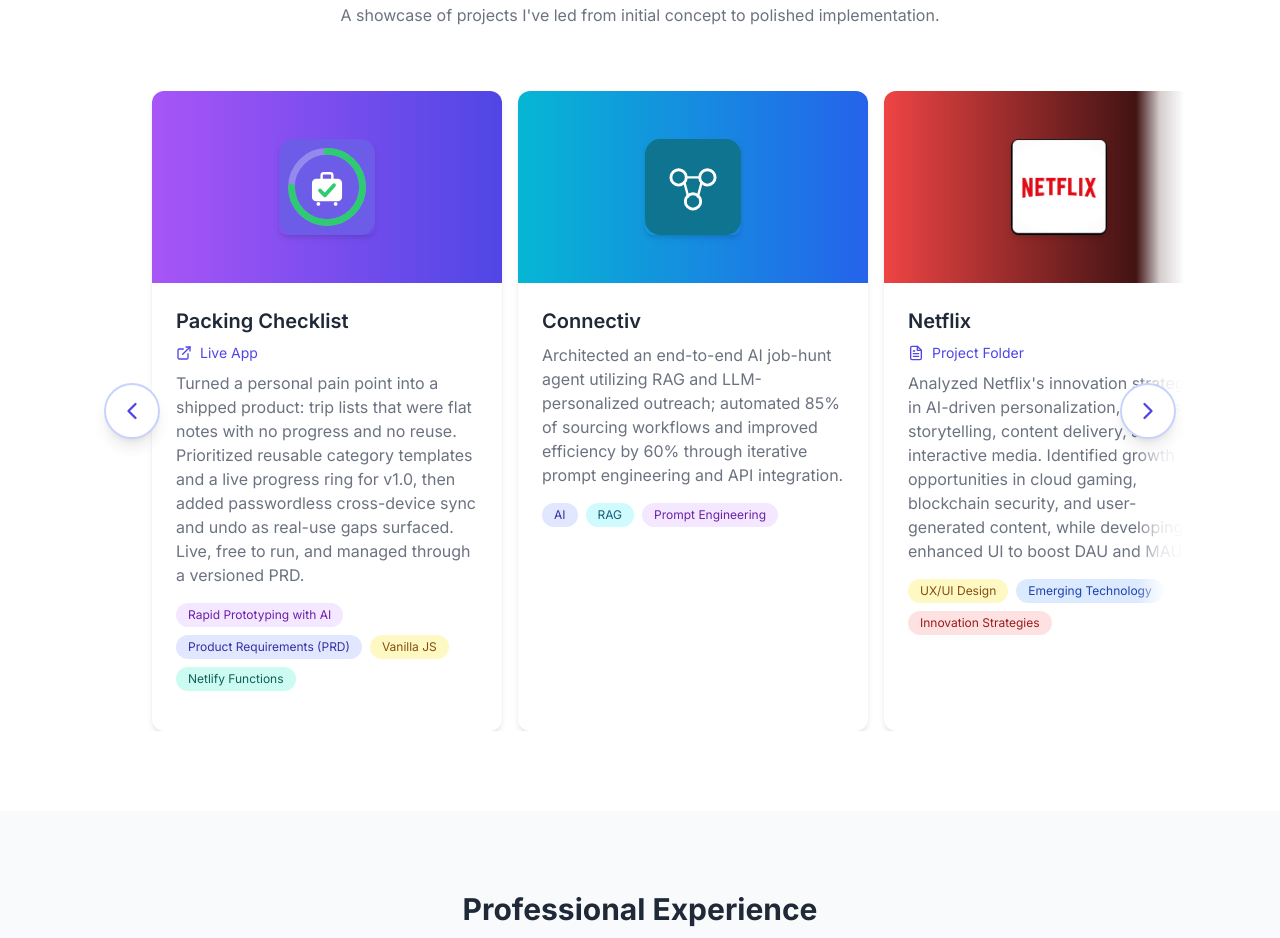
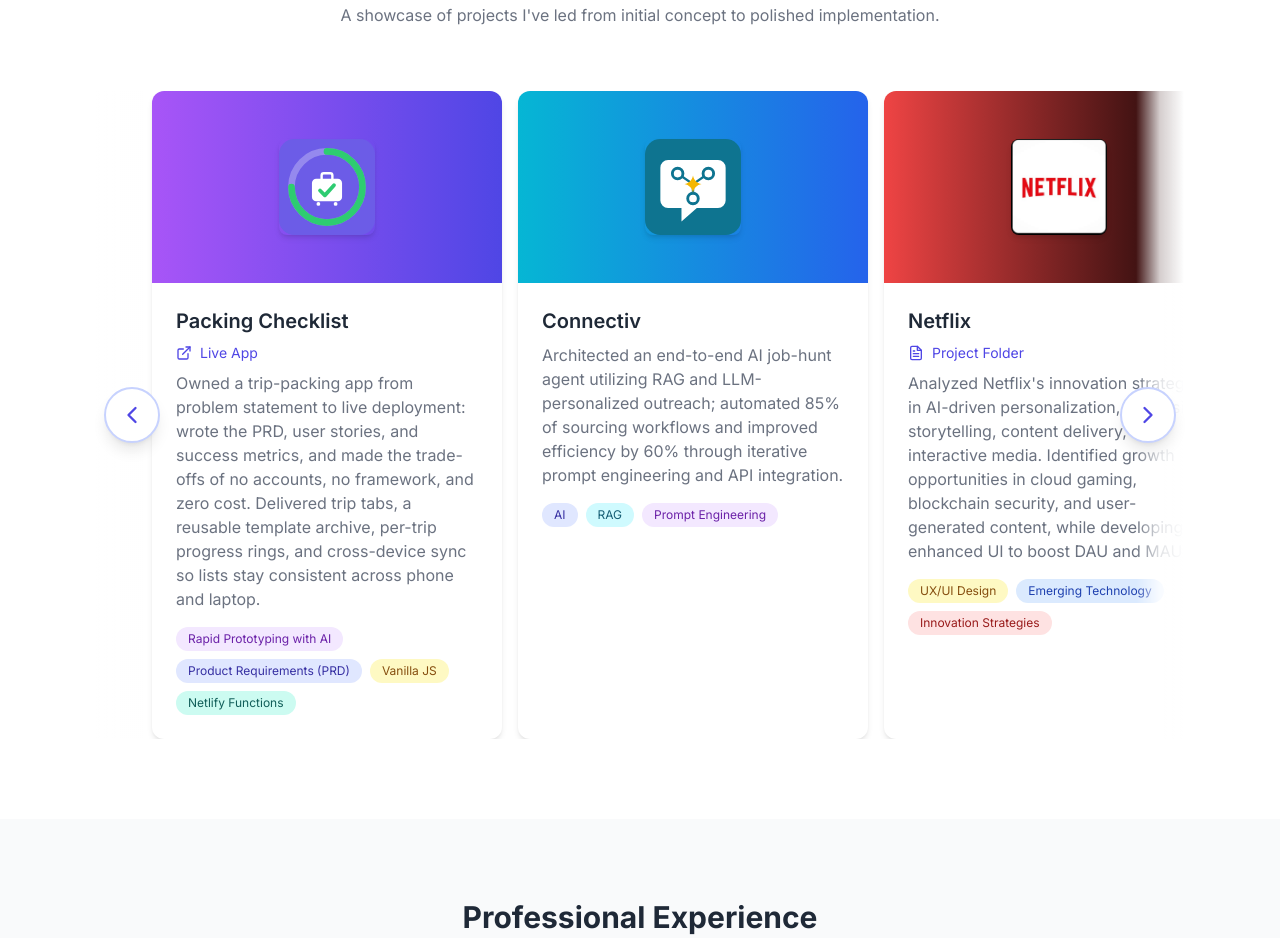
Before and after one commit to muditapachisia/muditapachisia.github.io, a plain HTML site: page index.html in a window 1280 px wide. Shown: the part 929-1867 px from the top of the page. Drawn offline with nearby package versions, Linux system fonts and the light colour scheme.

Commit message:
Rewrite Packing Checklist blurb; combined Connectiv logo
Co-Authored-By: Claude Sonnet 5.5 <noreply@anthropic.com>
Claude-Session: https://claude.ai/code/session_01ANE2peNNxiuNCJwjibLqPr

```diff
--- a/index.html
+++ b/index.html
@@ -134,7 +134,7 @@
                                 <i data-feather="external-link" class="mr-2 w-4 h-4"></i>
                                 Live App
                             </a>
-                            <p class="text-gray-500 mb-4">Turned a personal pain point into a shipped product: trip lists that were flat notes with no progress and no reuse. Prioritized reusable category templates and a live progress ring for v1.0, then added passwordless cross-device sync and undo as real-use gaps surfaced. Live, free to run, and managed through a versioned PRD.</p>
+                            <p class="text-gray-500 mb-4">Owned a trip-packing app from problem statement to live deployment: wrote the PRD, user stories, and success metrics, and made the trade-offs of no accounts, no framework, and zero cost. Delivered trip tabs, a reusable template archive, per-trip progress rings, and cross-device sync so lists stay consistent across phone and laptop.</p>
                             <div class="flex flex-wrap gap-2">
                                 <span class="bg-purple-100 text-purple-800 text-xs px-3 py-1 rounded-full">Rapid Prototyping with AI</span>
                                 <span class="bg-indigo-100 text-indigo-800 text-xs px-3 py-1 rounded-full">Product Requirements (PRD)</span>
@@ -147,7 +147,7 @@
                     <!-- Project Card 2 -->
                     <div class="min-w-[350px] max-w-sm mx-2 project-card bg-white rounded-xl overflow-hidden shadow-md transition duration-300 scroll-snap-align-start" data-aos="fade-up" data-aos-delay="200">
                         <div class="h-48 bg-gradient-to-r from-cyan-500 to-blue-600 flex items-center justify-center">
-                            <img src="imgs/connective_logo.svg" alt="Connectiv Logo" class="w-24 h-24 object-contain rounded-lg shadow-md">
+                            <img src="imgs/connectiv_logo.svg" alt="Connectiv Logo" class="w-24 h-24 object-contain rounded-lg shadow-md">
                         </div>
                         <div class="p-6">
                             <h3 class="text-xl font-semibold mb-2">Connectiv</h3>
```
Also changed, not shown: imgs/connectiv_logo.svg (added), imgs/connective_logo.svg (deleted).
